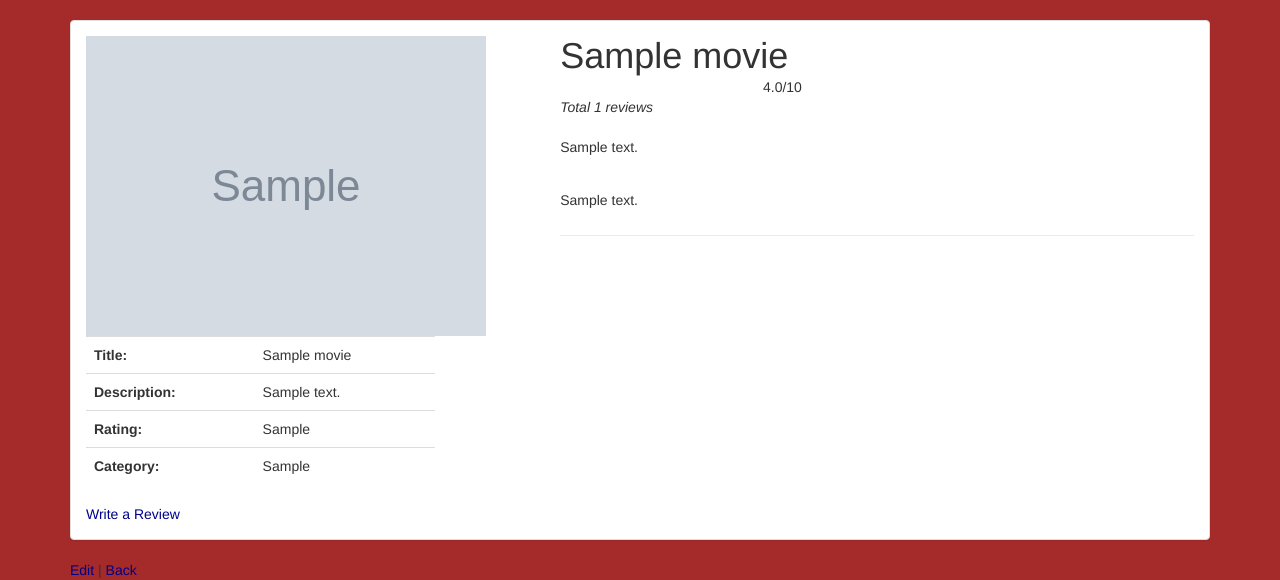
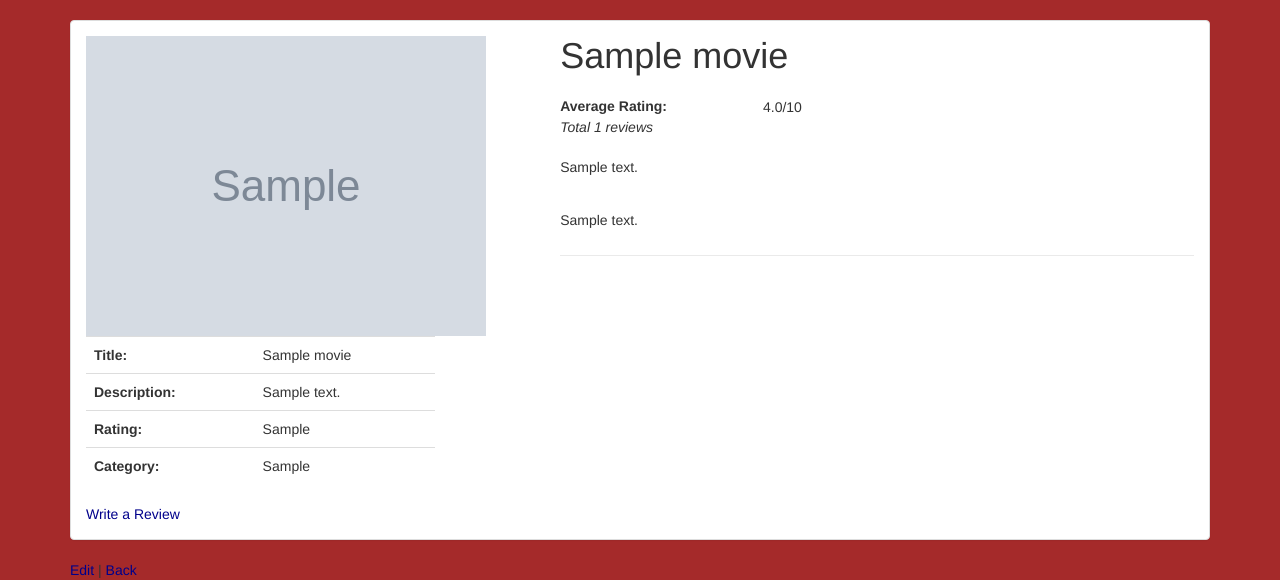
Before and after one commit to ankurgera/movie_review, a Rails app: page /movies/1 in a window 1280 px wide. Shown: the part 52-632 px from the top of the page. Run offline with Rails 7, Linux system fonts and the light colour scheme; tables that the repository leaves empty hold one stand-in row (values such as "Sample post"); style sheets or scripts are compiled from the project's sources; parts of the project's set-up code (start-up, migrations or seed data) failed here and were passed over; some libraries are stand-ins or nearby versions.

Commit message:
Added label for representing average rating

```diff
--- a/app/views/movies/show.html.erb
+++ b/app/views/movies/show.html.erb
@@ -30,6 +30,7 @@
       <div class="col-md-7 col-md-offset-1">
         <h1 class="review_title"><%= @movie.title %></h1>
         <% if @reviews.present? %>
+          <strong>Average Rating:</strong>
           <div class="star-rating" data-score=<%= @avg_rating %>></div>
           <div id="average-rating"><%= "#{@avg_rating}/#{MAX_RATING}" %></div>
           <em><%= "Total #{@reviews.length} reviews" %></em>
```
